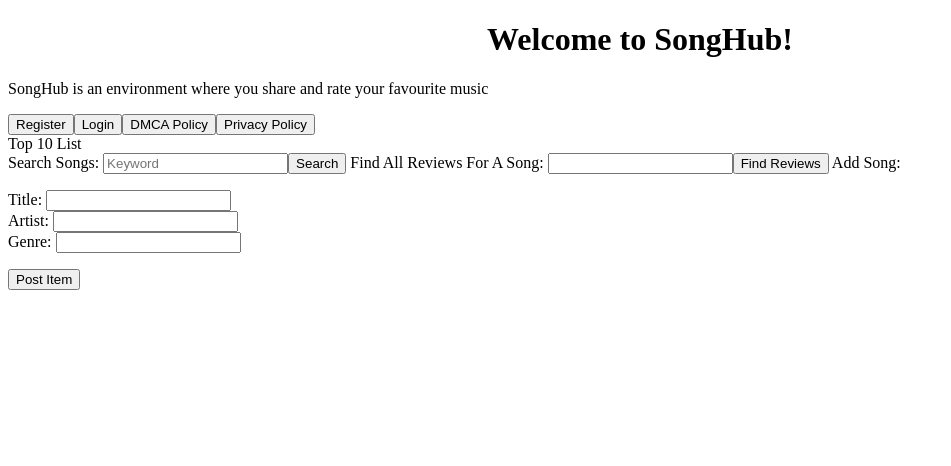
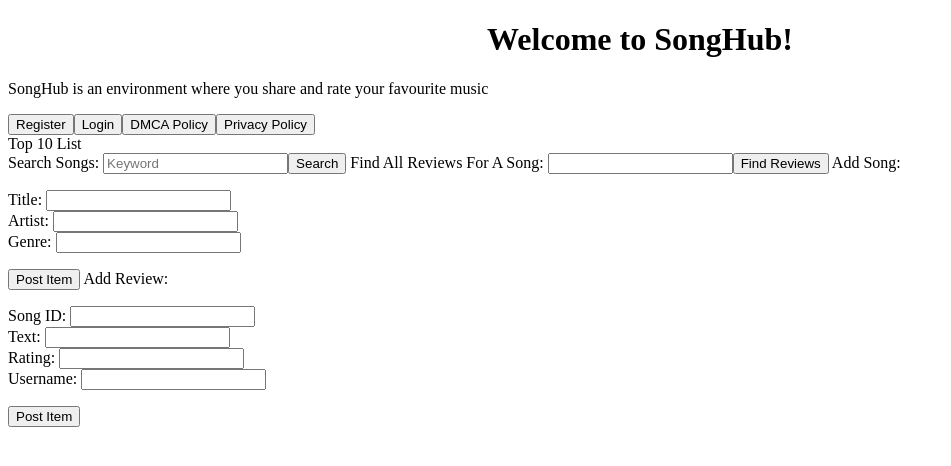
Before and after one commit to mmccor26/Music-Tracking-Angular-Website, an Angular app in the folder se3316Lab5/: page / in a window 1280 px wide. Shown: the top 466 px of the page, without its empty margins (0-951 px from the left). Built offline with nearby package versions, Linux system fonts and the light colour scheme.

Commit message:
Create reviews with rating functionality implemented

```diff
--- a/se3316Lab5/src/app/home/home.component.html
+++ b/se3316Lab5/src/app/home/home.component.html
@@ -34,3 +34,17 @@ Add Song:
     </p>
 </div>
 <button (click)="createSong()">Post Item</button>
+
+Add Review:
+<div class="play-container">
+  <p>
+      Song ID: <input type="text" [(ngModel)]="songID2"><br>
+
+      Text: <input type="text" [(ngModel)]="text"><br>
+
+      Rating: <input type="number" [(ngModel)]="rating"><br>
+
+      Username: <input type="text" [(ngModel)]="username"><br>
+  </p>
+</div>
+<button (click)="createReview()">Post Item</button>
--- a/se3316Lab5/src/app/home/home.component.ts
+++ b/se3316Lab5/src/app/home/home.component.ts
@@ -11,6 +11,11 @@ export class HomeComponent implements OnInit {
   title:string='';
   artist:string='';
   genre:string;
+  rating:Number;
+  text:string='';
+  username:string='';
+  songID2:string='';
+
 
   constructor(private HttpService: HttpService) { }
 
@@ -29,5 +34,8 @@ export class HomeComponent implements OnInit {
     }
     this.HttpService.createSong(this.title,this.artist,this.genre);
   }
+  createReview():void{
+    this.HttpService.createReview(this.username,this.text,this.rating,this.songID2);
+  }
 
 }
--- a/se3316Lab5/src/app/http.service.ts
+++ b/se3316Lab5/src/app/http.service.ts
@@ -19,6 +19,24 @@ export class HttpService {
     encodeURIComponent("title")+'='+encodeURIComponent(this_title)
     +"&"+encodeURIComponent("artist")+'='+encodeURIComponent(this_artist)
     +"&"+encodeURIComponent("genre")+'='+encodeURIComponent(this_genre),
+    httpOptions)
+    .subscribe(
+      data  => {
+      console.log("POST Request is successful ", data);
+      },
+      error  => {
+
+      console.log("Error", error);
+
+      });
+  }
+  createReview(username,text,rating,songid){
+    return this.http.post('http://34.239.102.41:8080/api/reviews/',
+    encodeURIComponent("username")+'='+encodeURIComponent(username)
+    +"&"+encodeURIComponent("text")+'='+encodeURIComponent(text)
+    +"&"+encodeURIComponent("rating")+'='+encodeURIComponent(rating)
+    +"&"+encodeURIComponent("song_id")+'='+encodeURIComponent(songid),
+
     httpOptions)
     .subscribe(
       data  => {
```
